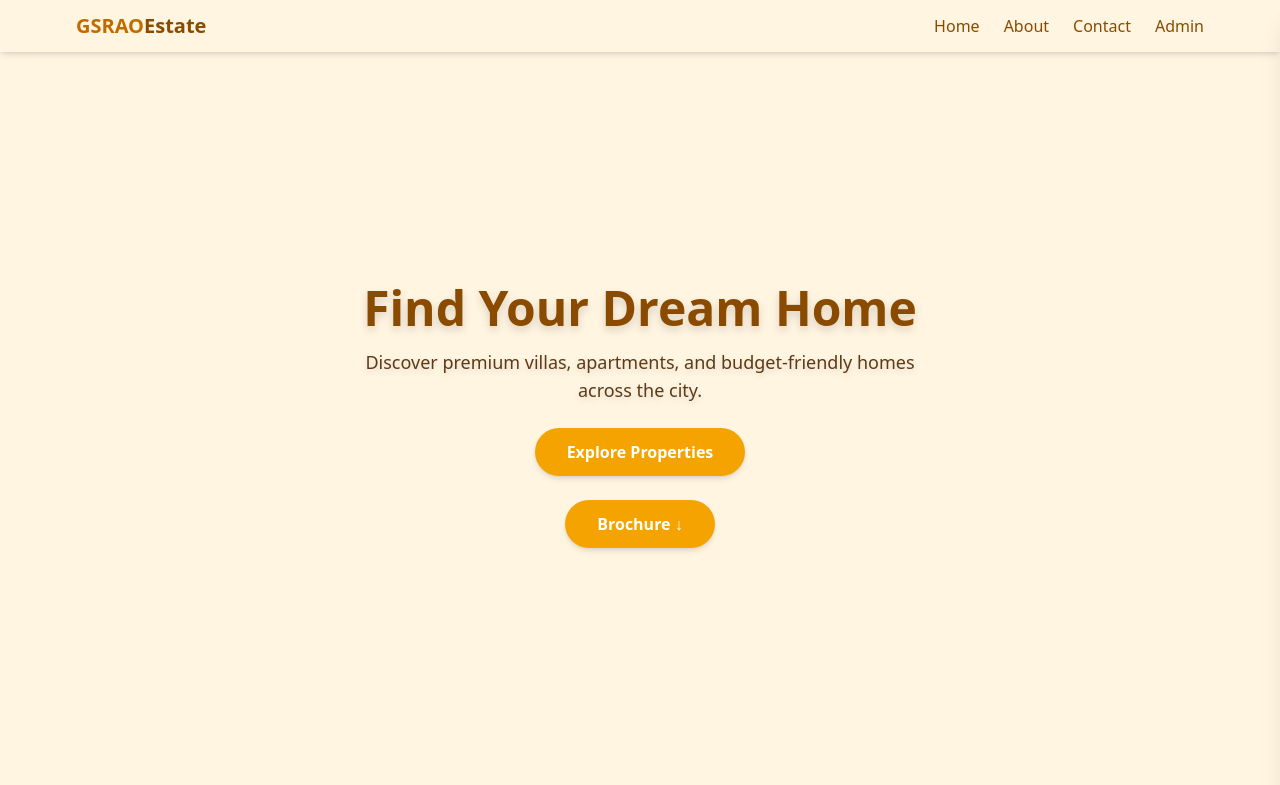
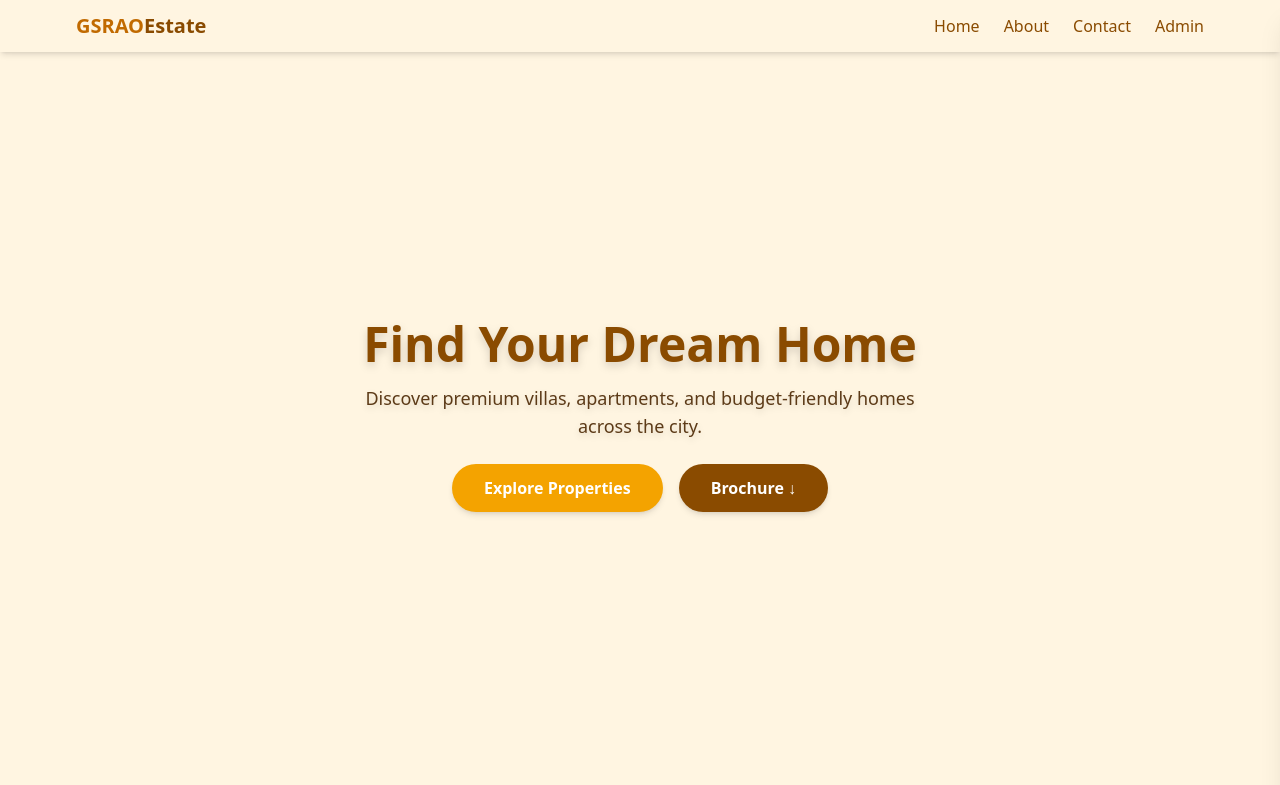
Before and after one commit to Rohit-Pandit/real-estate, a React (Vite) app in the folder client/: page / in a window 1280 px wide. Shown: the top 785 px of the page. Built offline with nearby package versions, Linux system fonts and the light colour scheme; no server answers.

Commit message:
home buttons aligned in a row

```diff
--- a/client/src/pages/Home.jsx
+++ b/client/src/pages/Home.jsx
@@ -23,22 +23,24 @@ export default function Home() {
             across the city.
           </p>
 
+          <div className="mt-6 flex flex-col sm:flex-row gap-4">
+            {/* Explore Properties */}
             <Link to="/contact">
-            <button className="mt-6 bg-[#F4A300] text-white px-8 py-3 rounded-full font-semibold shadow-md hover:bg-[#d98c00] transition">
+              <button className="bg-[#F4A300] text-white px-8 py-3 rounded-full font-semibold shadow-md hover:bg-[#d98c00] transition w-full sm:w-auto">
                 Explore Properties
               </button>
             </Link>
 
+            {/* Brochure Button */}
             <a
               href="/brochure.pdf"
-            download
               target="_blank"
               rel="noopener noreferrer"
+              className="inline-flex items-center justify-center bg-[#8A4B00] text-white px-8 py-3 rounded-full font-semibold shadow-md hover:bg-[#6f3d00] transition w-full sm:w-auto"
             >
-            <button className="mt-6 bg-[#F4A300] text-white px-8 py-3 rounded-full font-semibold shadow-md hover:bg-[#d98c00] transition">
               Brochure ↓
-            </button>
             </a>
+          </div>
         </div>
       </section>
       <section>
```
Lines whose indentation alone changed are shown as unchanged.
